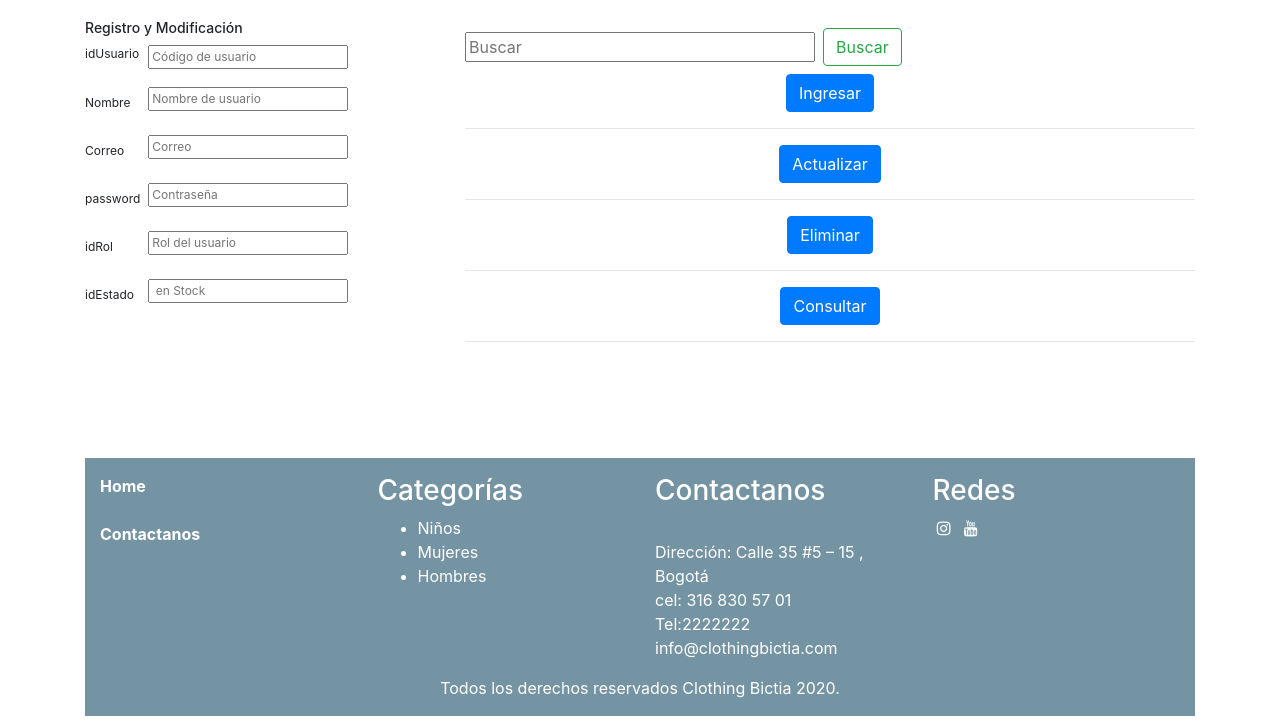
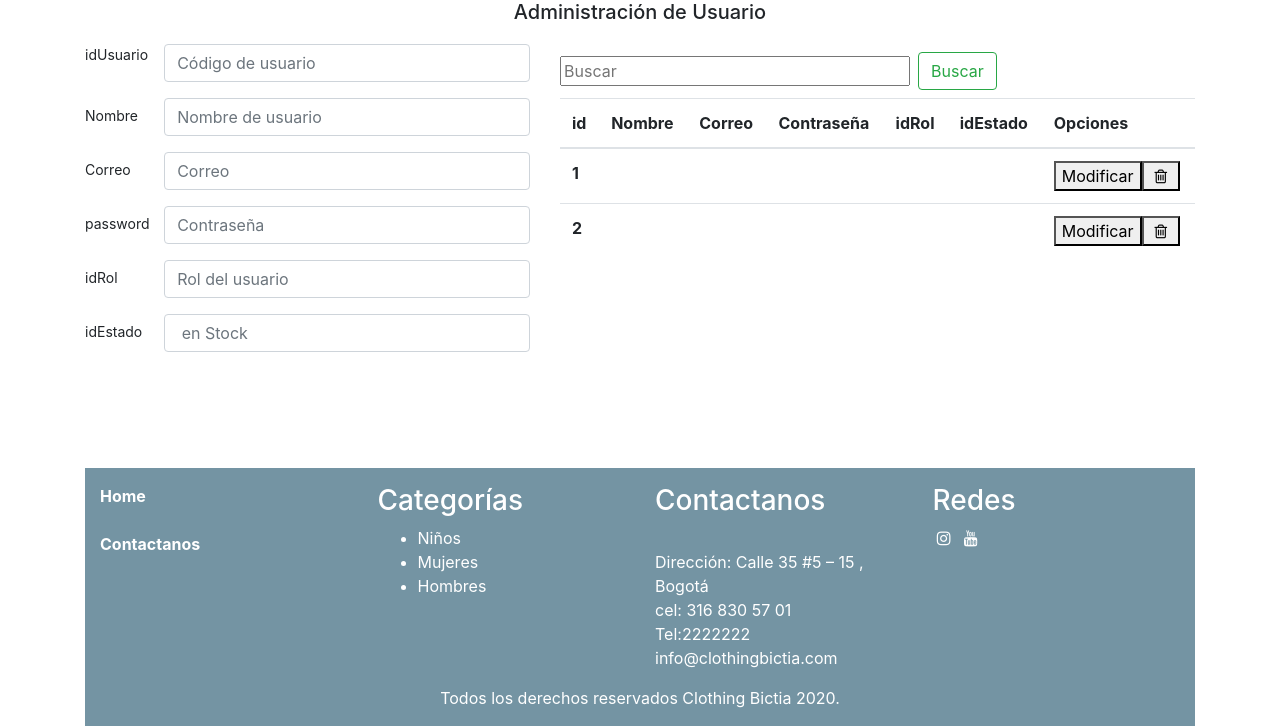
Before and after one commit to andrealsanchez2018/EntregableGrupo1, a PHP site: page /vista/adminUsuario.php in a window 1280 px wide. Shown: the part 180-906 px from the top of the page. Run offline with PHP 8.4, Linux system fonts and the light colour scheme.

Commit message:
interfaz adminUsuario

```diff
--- a/public/css/style.css
+++ b/public/css/style.css
@@ -14,8 +14,6 @@ footer{
     position: relative;
     top: 100px;
 
-   /* display: block;
-   */
 
   }
   footer a{
@@ -23,12 +21,13 @@ footer{
     color:white ;
 
   }
-.form-group{
-    font-size: 12px;
+ .form-group{
+    font-size: 14px;
 }
 .buscar{
     width: 350px;
 }
 h2{
-    font-size: 14px;
+    font-size: 20px;
+
 }
--- a/vista/adminUsuario.php
+++ b/vista/adminUsuario.php
@@ -36,6 +36,8 @@
         </div>
 
         </div>
+
+
         <div class="row">
 
             <div class="col-md-12 col-12">
@@ -60,45 +62,46 @@
     </header>
 
     <!-- Formulario del producto -->
+   <center> <h2>Administración de Usuario</h2></center>
     <section class="formulario" style="margin-top: 20px;" >
         <div class="row">
-            <div class="col-4">
+            <div class="col-md-5 col-12">
         <form>
-            <h2>Registro y Modificación</h2>
+
             <div class="form-group row">
               <label for="idusuario" class="col-sm-2 ">idUsuario</label>
               <div class="col-sm-10">
-              <input type="number" id="idusuario" placeholder="Código de usuario" name="idusuario">
+              <input class="form-control" type="number" id="idusuario" placeholder="Código de usuario" name="idusuario">
               </div>
             </div>
             <div class="form-group row">
                 <label for="nombre" class="col-sm-2 col-form-label">Nombre</label>
                 <div class="col-sm-10">
-                <input type="text"  id="nombre" placeholder="Nombre de usuario" name="nombre">
+                <input class="form-control" type="text"  id="nombre" placeholder="Nombre de usuario" name="nombre">
                 </div>
               </div>
               <div class="form-group row">
                 <label for="correo" class="col-sm-2 col-form-label">Correo</label>
                 <div class="col-sm-10">
-                <input type="text"  id="correo" placeholder="Correo" name="correo">
+                <input class="form-control" type="text"  id="correo" placeholder="Correo" name="correo">
                 </div>
               </div>
               <div class="form-group row">
                 <label for="pass" class="col-sm-2 col-form-label">password</label>
                 <div class="col-sm-10">
-                <input type="text"  id="pass" placeholder="Contraseña" name="pass">
+                <input class="form-control" type="text"  id="pass" placeholder="Contraseña" name="pass">
                 </div>
               </div>
               <div class="form-group row">
                 <label for="rol" class="col-sm-2 col-form-label">idRol</label>
                 <div class="col-sm-10">
-                <input type="number"  id="rol" placeholder="Rol del usuario" name="rol">
+                <input class="form-control" type="number"  id="rol" placeholder="Rol del usuario" name="rol">
                 </div>
               </div>
               <div class="form-group row">
                 <label for="estado" class="col-sm-2 col-form-label">idEstado</label>
                 <div class="col-sm-10">
-                <input type="number"  id="estado" placeholder=" en Stock" name="estado">
+                <input class="form-control" type="number"  id="estado" placeholder=" en Stock" name="estado">
                 </div>
               </div>
 
@@ -106,15 +109,50 @@
           </form>
         </div>
         <!-- sección de opciones -->
-        <div class="col-8">
+        <div class="col-md-7 col-12">
              <form class="form-inline my-2 ">
              <input class="buscar mr-sm-2" type="text" placeholder="Buscar" aria-label="Search">
              <button class="btn btn-outline-success my-2 my-sm-0" type="submit">Buscar</button>
-    </form>
-           <center> <button type="submit" class="btn btn-primary">Ingresar</button> </center><hr>
-           <center> <button type="submit" class="btn btn-primary">Actualizar</button></center><hr>
-            <center> <button type="submit" class="btn btn-primary">Eliminar</button> </center><hr>
-            <center> <button type="submit" class="btn btn-primary">Consultar</button></center><hr>
+
+            </form>
+            <div class="table-responsive">
+            <table class="table table-hover">
+                <thead class="thead-ligth ">
+                    <tr>
+                    <th scope="col">id</th>
+                    <th scope="col">Nombre</th>
+                    <th scope="col">Correo</th>
+                    <th scope="col">Contraseña</th>
+                    <th scope="col">idRol</th>
+                    <th scope="col">idEstado</th>
+                    <th scope="col">Opciones</th>
+                    </tr>
+                </thead>
+                <tbody>
+                    <tr>
+                    <th scope="row">1</th>
+                    <td></td>
+                    <td></td>
+                    <td></td>
+                    <td></td>
+                    <td></td>
+                    <td><button>Modificar</button><button class="icon-trash-empty"></button></td>
+                    </tr>
+                    <tr>
+                    <th scope="row">2</th>
+                    <td></td>
+                    <td></td>
+                    <td></td>
+                    <td></td>
+                    <td></td>
+                    <td><button>Modificar</button><button class="icon-trash-empty"></button></td>
+                    </tr>
+
+                </tbody>
+            </table>
+            </div>
+
+
         </div>
         </div>
     </section>
```
